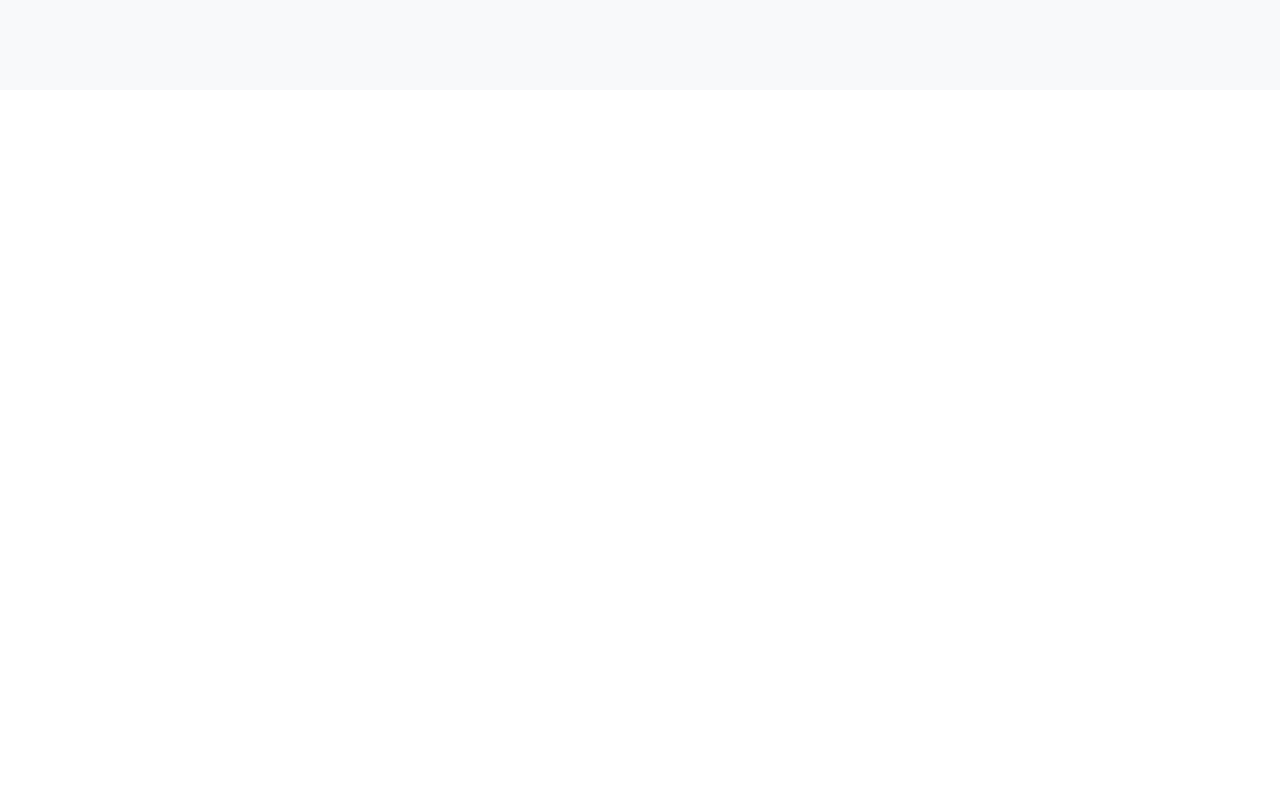
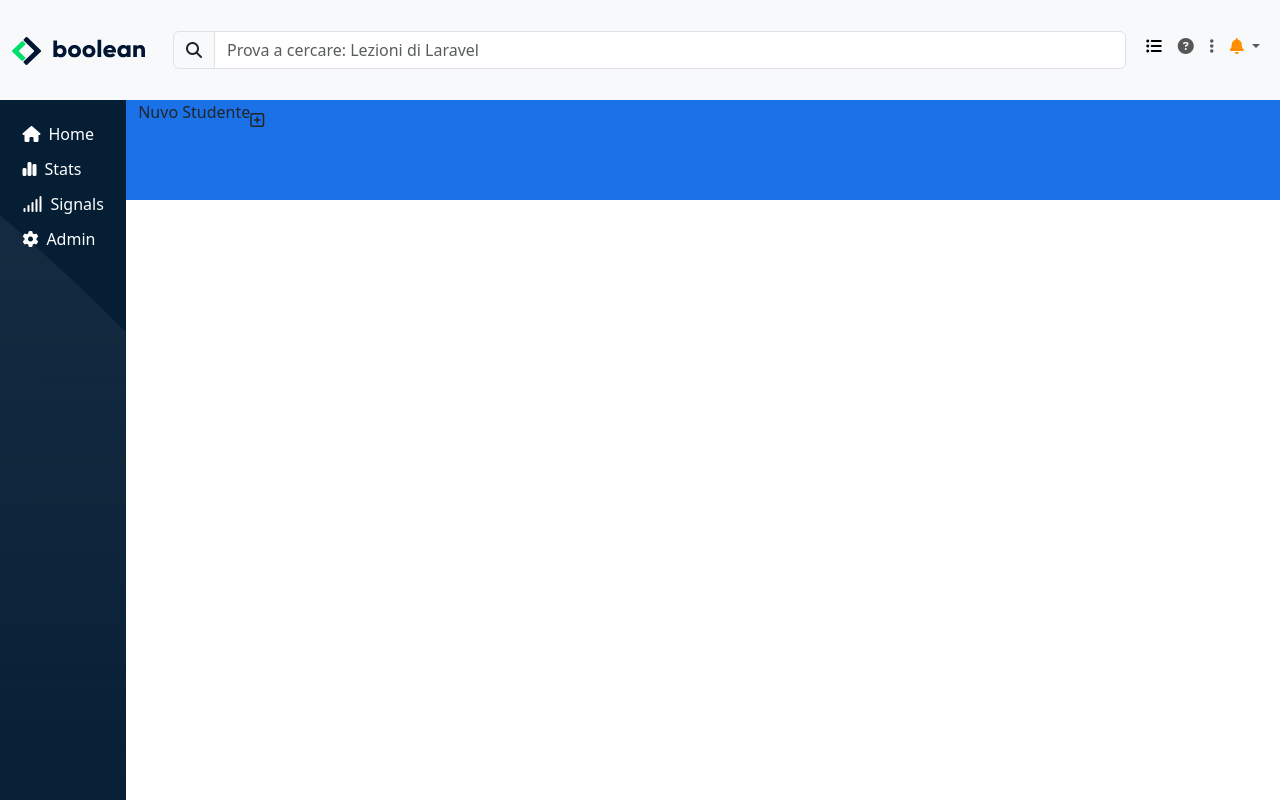
Before and after one commit to nvaccina/html-css-bootstrap-dashboard, a plain HTML site: page index.html in a window 1280 px wide. Drawn offline with nearby package versions, Linux system fonts and the light colour scheme.

Commit message:
Header e col-menu laterale

```diff
--- a/css/style.css
+++ b/css/style.css
@@ -1,6 +1,64 @@
 
 /*HEADER*/
 header{
-  height: 90px;
+  position: fixed;
+  z-index: 999;
+  height: 100px;
+  top: 0;
+  left: 0;
   background-color: #F8F9FA;
 }
+.no_padding-x{
+  padding: 0;
+}
+.nv_navbar{
+  background-color: white;
+}
+.navbar-collapse {
+  flex-basis: 0;
+}
+.orange{
+  color: #FF8F00;
+}
+.dropdown-menu[data-bs-popper]{
+  right: 0;
+}
+/*MAIN*/
+main{
+  padding-top: 100px;
+  height: 100vh;
+}
+.menu_sx{
+  width: 60px;
+  height: 100%;
+  background-color: #051E34;
+  background-image: url(../img/sidebar-bg.png);
+}
+.nv_button{
+  background-color: transparent;
+  border: none;
+  border-radius: none;
+  width: 70px;
+}
+.nv_container{
+  background-color: #1B72E8;
+  /*debugg da togliere*/
+  height: 100px;
+
+}
+.studente{
+
+
+
+}
+
+
+
+/*MEDIAQUERY*/
+
+@media screen and (min-width: 991px) {
+  .menu_sx {
+      width: 140px;
+  }
+
+}
--- a/index.html
+++ b/index.html
@@ -14,9 +14,124 @@
   <title>Dashboard</title>
 </head>
 <body>
-  <header>
+  <header class="d-flex align-items-center w-100">
+
+    <div class="container-fluid no_padding-x">
+
+      <nav class="navbar navbar-expand-lg bg-body-tertiary nv_navbar w-100 d-flex">
+        <div class="container-fluid">
+
+          <a class="navbar-brand d-lg-none" href="#">
+            <img src="img/mobile-logo.png" alt="Mobile Logo" width="50" height="50">
+          </a>
+
+          <a class="navbar-brand d-none d-lg-block" href="#">
+            <img src="img/logo.svg" alt="Logo grande">
+          </a>
+
+
+          <div class="collapse navbar-collapse d-flex" id="navbarSupportedContent">
+
+            <nav class="navbar bg-body-tertiary w-100">
+              <form class="container-fluid">
+                <div class="input-group">
+                  <span class="input-group-text" id="basic-addon1">
+                    <i class="fa-solid fa-magnifying-glass"></i>
+                  </span>
+                  <input type="text" class="form-control" placeholder="Prova a cercare: Lezioni di Laravel" aria-label="Username" aria-describedby="basic-addon1">
+                </div>
+              </form>
+            </nav>
+
+            <ul class="navbar-nav me-auto mb-2">
+
+              <li class="nav-item d-none d-lg-block">
+                <a class="nav-link active" aria-current="page" href="#">
+                  <i class="fa-solid fa-list-ul"></i>
+                </a>
+              </li>
+              <li class="nav-item d-none d-lg-block">
+                <a class="nav-link" href="#">
+                  <i class="fa-solid fa-circle-question"></i>
+                </a>
+              </li>
+              <li class="nav-item d-none d-lg-block">
+                <a class="nav-link" href="#">
+                  <i class="fa-solid fa-ellipsis-vertical"></i>
+                </a>
+              </li>
+
+              <li class="nav-item dropdown">
+                <a class="nav-link dropdown-toggle" href="#" role="button" data-bs-toggle="dropdown" aria-expanded="false">
+                  <i class="fa-solid fa-bell orange"></i>
+                </a>
+                <ul class="dropdown-menu">
+                  <li><a class="dropdown-item" href="#">Action</a></li>
+                  <li><a class="dropdown-item" href="#">Another action</a></li>
+                  <li><hr class="dropdown-divider"></li>
+                  <li><a class="dropdown-item" href="#">Something else here</a></li>
+                </ul>
+              </li>
+
+            </ul>
+
+          </div>
+        </div>
+      </nav>
+
+    </div>
 
   </header>
+  <main class="d-flex">
+
+
+
+    <div class="menu_sx d-flex flex-column align-items-center">
+
+       <div class="btn-group-vertical pt-3" role="group" aria-label="Vertical button group">
+        <button type="button" class="btn btn-dark nv_button d-flex align-items-center">
+          <i class="fa-solid fa-house"></i>
+          <span class="d-none d-lg-block ps-2">Home</span>
+        </button>
+        <button type="button" class="btn btn-dark nv_button d-flex align-items-center">
+          <i class="fa-sharp fa-solid fa-chart-simple"></i>
+          <span class="d-none d-lg-block ps-2">Stats</span>
+        </button>
+        <button type="button" class="btn btn-dark nv_button d-flex align-items-center">
+          <i class="fa-sharp fa-solid fa-signal"></i>
+          <span class="d-none d-lg-block ps-2">Signals</span>
+        </button>
+
+        <button type="button" class="btn btn-dark nv_button d-flex align-items-center text-bottom">
+          <i class="fa-solid fa-gear"></i>
+          <span class="d-none d-lg-block ps-2">Admin</span>
+        </button>
+
+      </div>
+    </div>
+
+    <div class="nv_container w-100">
+      <div class="container-fluid w-100">
+        <div class="studente">
+          <div class="row">
+            <div class="col d-flex align-items-center">
+              <p>Nuvo Studente</p>
+              <i class="fa-regular fa-square-plus"></i>
+            </div>
+            <div class="col"></div>
+            <div class="col"></div>
+          </div>
+
+        </div>
+
+      </div>
+
+    </div>
+
+
+
+
+  </main>
 
 </body>
 </html>
```
